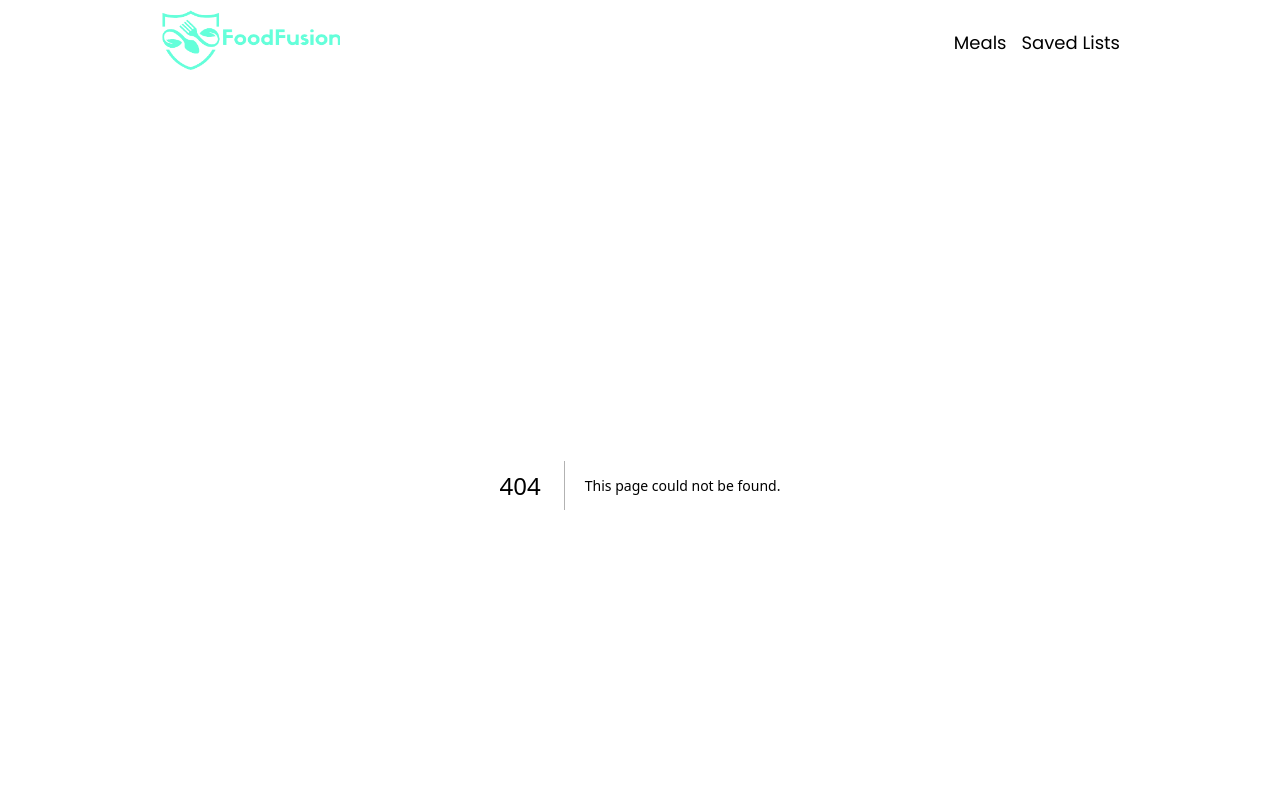
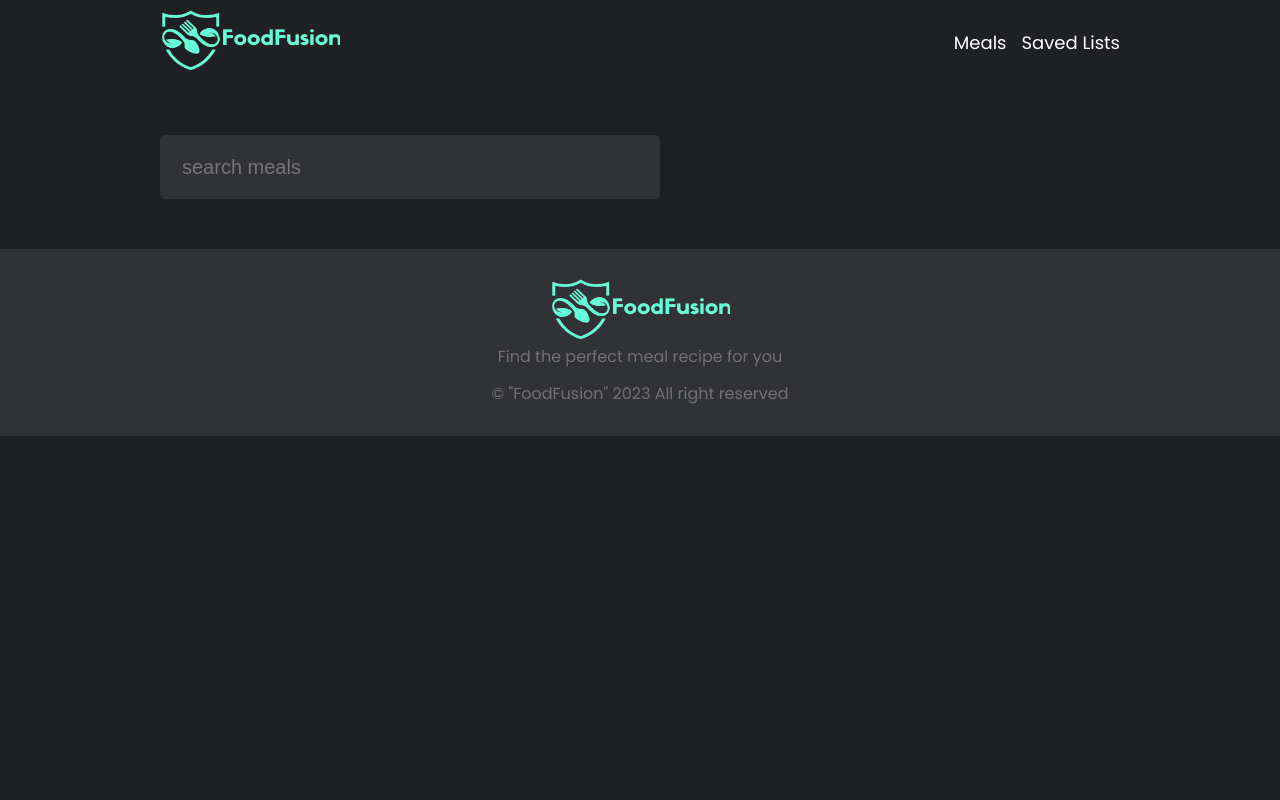
Before and after one commit to NwekeGoddy/foodfusion, a Next.js app: page /meals in a window 1280 px wide. Before the commit this address had no page. Shown: the top 800 px of the page. Built offline with nearby package versions, Linux system fonts and the light colour scheme; a web font is replaced by a local one.

Commit message:
add meals page
Signed-off-by: Nweke Chidi <nwekechidigodwin460@gmail.com>

```diff
--- /dev/null
+++ b/components/mealsPage/SearchBar.js
@@ -0,0 +1,15 @@
+import React from "react";
+import classes from "./SearchBar.module.scss";
+
+function SearchBar({ searchText, setSearchText }) {
+  return (
+    <input
+      className={classes.input}
+      value={searchText}
+      onChange={(e) => setSearchText(e.target.value)}
+      placeholder="search meals"
+    ></input>
+  );
+}
+
+export default SearchBar;
--- /dev/null
+++ b/components/mealsPage/SearchBar.module.scss
@@ -0,0 +1,17 @@
+.input {
+    max-width: 500px;
+    background: var(--secondary-color);
+    border: none;
+    width: 100%;
+    height: 40px;
+    border-radius: 5px;
+    padding: 3rem 2rem;
+    font-size: 2rem;
+    outline: none;
+    color: var(--white);
+    border: 2px solid transparent;
+
+    &:focus {
+        border: 2px solid var(--primary-color);
+    }
+}
--- /dev/null
+++ b/pages/meals/index.js
@@ -0,0 +1,14 @@
+import React from 'react';
+import classes from './meals.module.scss';
+import SearchBar from '@/components/mealsPage/SearchBar';
+
+
+function index() {
+  return (
+    <div className={classes.meals__page}>
+      <SearchBar/>
+    </div>
+  )
+}
+
+export default index
--- /dev/null
+++ b/pages/meals/meals.module.scss
@@ -0,0 +1,68 @@
+.meals__page {
+	padding: 5rem 0;
+}
+.text {
+	margin-top: 1rem;
+}
+.meals__container {
+	margin-top: 5rem;
+	display: grid;
+	gap: 1rem;
+	grid-template-columns: repeat(auto-fill, minmax(300px, 1fr));
+}
+
+.loadingSpinner {
+	padding: 50px 0;
+	display: flex;
+	justify-content: center;
+}
+
+// single meals styles
+
+.pageWrapper {
+	padding: 10rem 0;
+}
+.topContainer {
+	display: flex;
+	align-items: flex-start;
+	justify-content: flex-start;
+	gap: 5rem;
+}
+
+.info {
+	padding-top: 2rem;
+}
+
+.infoText {
+	padding-top: 1rem;
+}
+
+.saveButton {
+	margin-top: 2rem;
+	svg {
+		margin-bottom: -2.5px;
+	}
+}
+
+.ingredientsTable,
+.instructions {
+	margin-top: 10rem;
+}
+
+.greenText {
+	margin-top: 2rem;
+	color: #00b300;
+}
+
+@media only screen and (max-width: 768px) {
+	.topContainer {
+		flex-direction: column;
+		align-items: flex-start;
+		justify-content: center;
+		gap: 2rem;
+	}
+	.ingredientsTable,
+	.instructions {
+		margin-top: 5rem;
+	}
+}
```
Also changed, not shown: components/home/HeroSection.module.scss (+6 -1 lines), components/text/PointText.jsx (added, +12 -0 lines), components/text/PointText.module.scss (added, +22 -0 lines).
